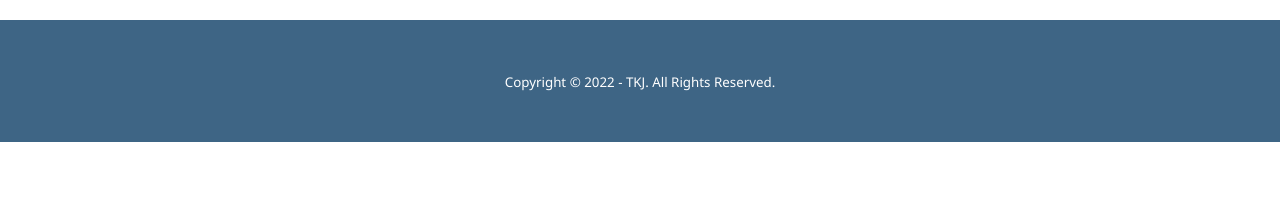
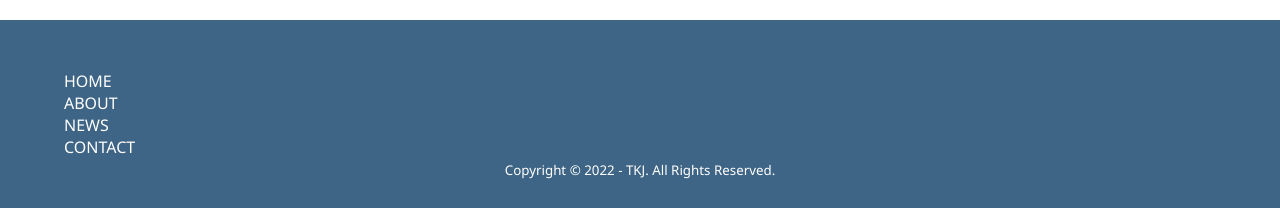
Before and after one commit to MUHAMMADKASIM28/WebSederhana, a plain HTML site: page news.html in a window 1280 px wide. Shown: the part 1950-2158 px from the top of the page. Before the commit the page ends 2092 px from the top, so only its background shows below. Drawn offline with nearby package versions, Linux system fonts and the light colour scheme.

Commit message:
mengedit footer

```diff
--- a/news.html
+++ b/news.html
@@ -76,6 +76,12 @@
     <!--footer-->
     <footer>
         <div class="container">
+            <ul>
+                <a href="script.html">HOME</a></p>
+                <a href="about.html">ABOUT</a></p>
+                <a href="news.html">NEWS</a></p>
+                <a href="contact.html">CONTACT</a></p>
+            </ul>
             <small>Copyright &copy; 2022 - TKJ. All Rights Reserved.</small>
         </div>
     </footer>
```
